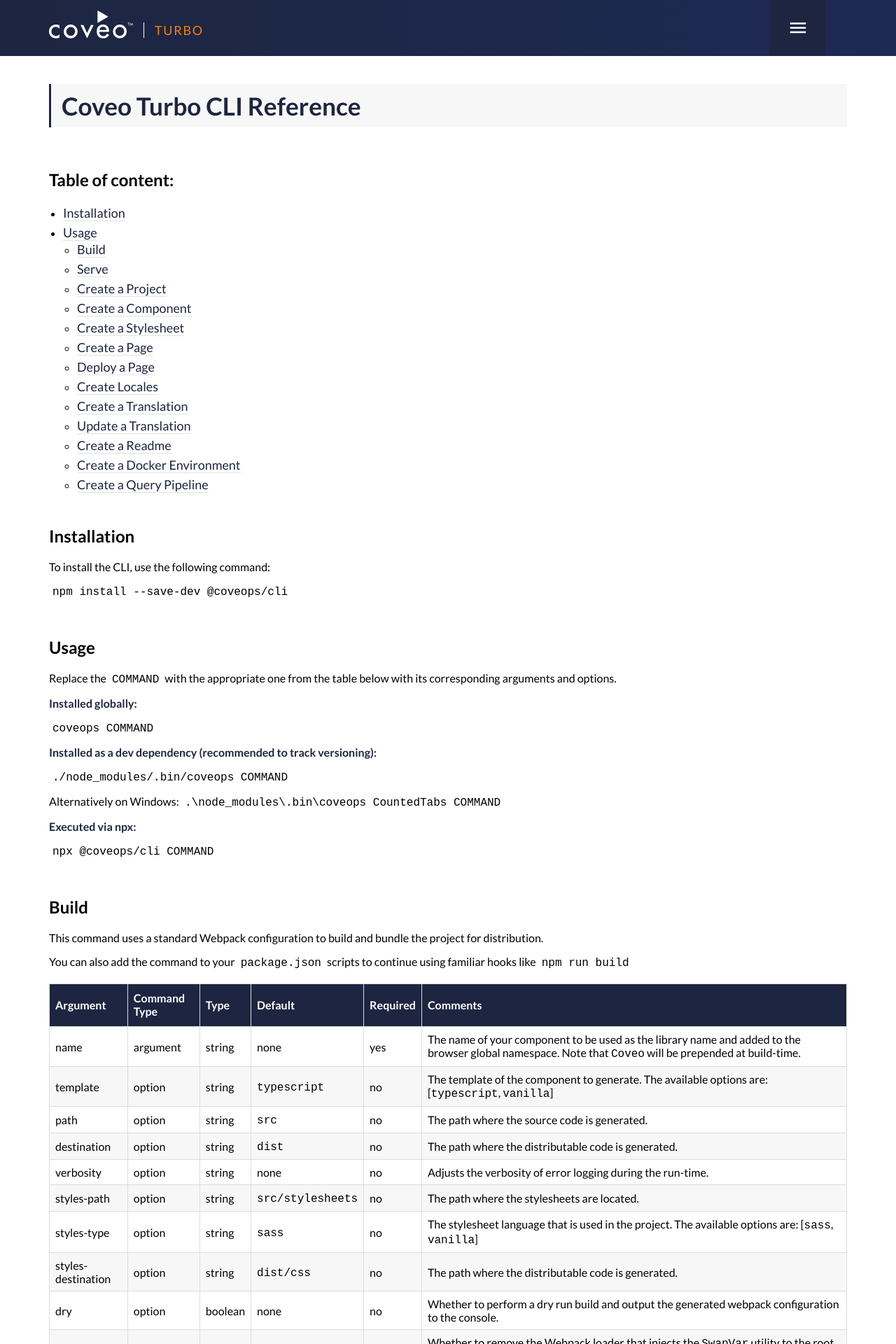
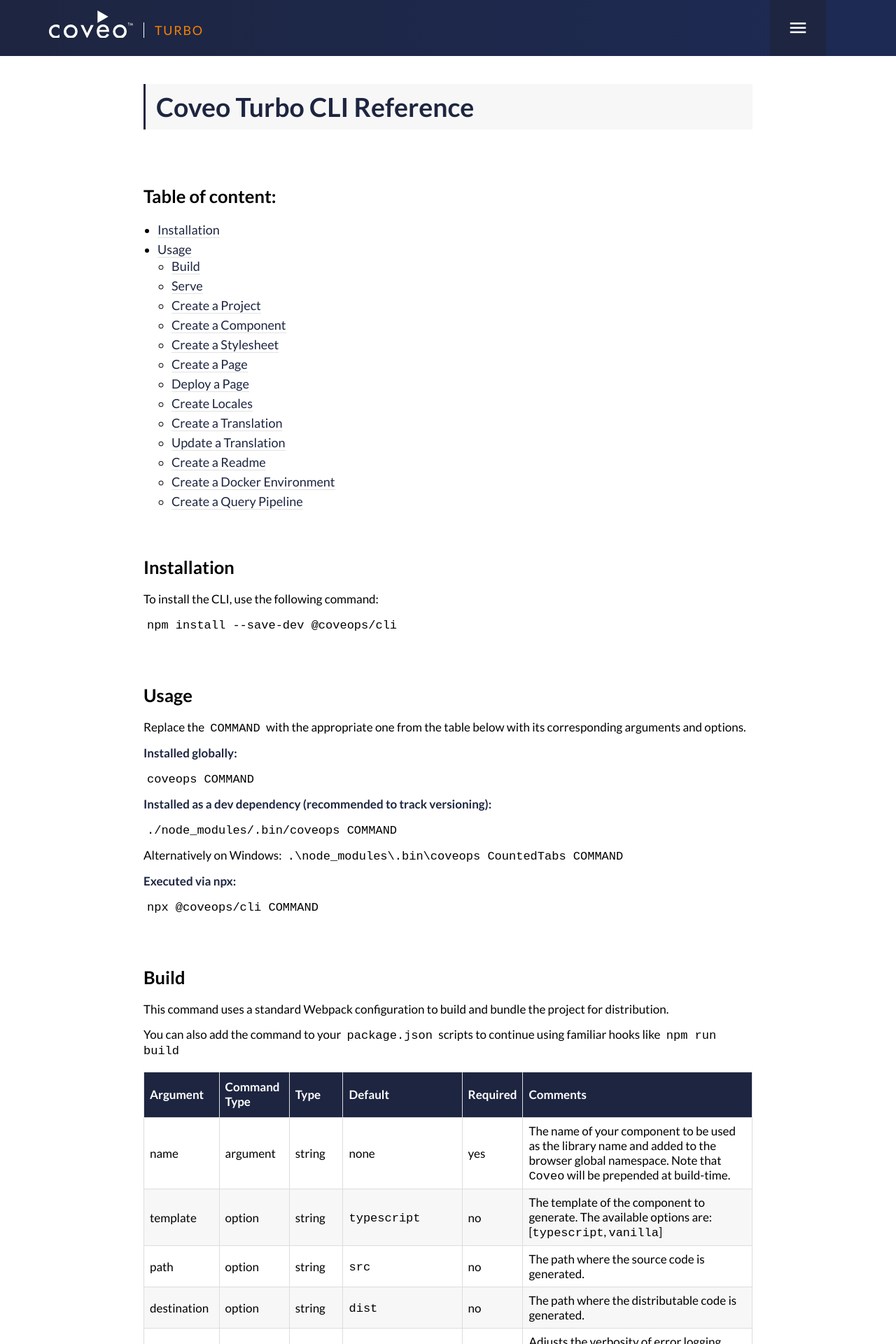
Before and after one commit to Coveo-Turbo/Coveo-Turbo.github.io, a Jekyll site: the page built from _docs/CLI-reference.md, in a window 1280 px wide. Shown: the top 1920 px of the page at 70% size. Built offline with Jekyll 4.4.1, drawn with Linux system fonts in a browser that asks for light colours; a style sheet for code colours, icons or effects is not loaded.

Commit message:
Added style suggestions

```diff
--- a/_layouts/base.html
+++ b/_layouts/base.html
@@ -3,6 +3,7 @@
 
 <head>
   <meta charset="utf-8">
+  <meta name="viewport" content="width=device-width, initial-scale=1.0">
   <title>{{ page.title }}</title>
   <link href="https://fonts.googleapis.com/css2?family=Lato:ital,wght@0,300;0,400;0,700;1,300;1,400&display=swap" rel="stylesheet">
   <link href="//code.ionicframework.com/ionicons/2.0.1/css/ionicons.min.css" rel="stylesheet" type="text/css" />
--- a/css/style.css
+++ b/css/style.css
@@ -19,7 +19,7 @@
 }
 
 html, body {
-    font-size: 16px;
+    font-size: 17px;
 }
 
 .page-preview {
@@ -533,6 +533,10 @@
 
 /* CONTENT PAGES */
 
+#doc-content .container {
+    max-width: 900px;
+}
+
 .content-section {
     padding-top: 20px;
     padding-bottom: 20px;
@@ -550,16 +554,19 @@
 #doc-content h2 {
     font-size: 1.5rem;
     margin-bottom: 20px;
+    margin-top: 20px;
 }
 
 #doc-content h3 {
     font-size: 1.3rem;
     margin-bottom: 20px;
+    margin-top: 10px;
 }
 
 #doc-content h4 {
     font-size: 1.2rem;
-    margin-bottom: 10px;
+    margin-bottom: 15px;
+    margin-top: 10px;
 }
 
 #doc-content ul {
@@ -615,6 +622,7 @@
     width: 100%;
     margin-top: 10px;
     margin-bottom: 15px;
+    overflow: auto;
 }
 
 #doc-content table td, #doc-content table th {
@@ -626,11 +634,16 @@
     background: #f7f7f7;
     border-left: 3px solid #f58003;
     padding: 20px;
+    margin-bottom: 20px;
     margin: 0;
 }
 
 #doc-content blockquote code{
     background: #e2e2e2;
+}
+
+#doc-content blockquote code p{
+    margin-bottom: 0;
 }
 
 #doc-content table code {
```
